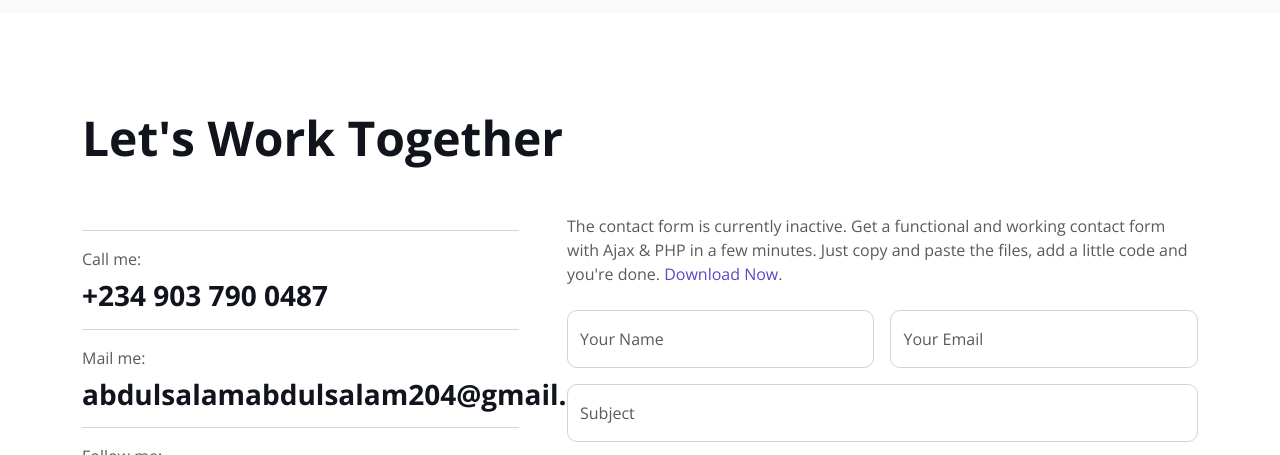
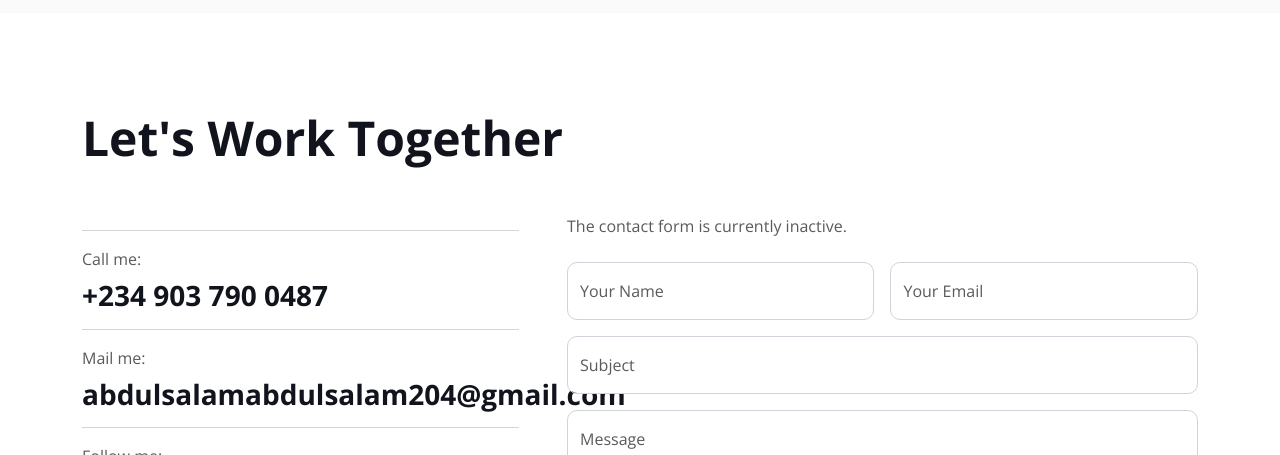
Before and after one commit to abdulsalam-create/portfolio, a plain HTML site: page index.html in a window 1280 px wide. Shown: the part 3865-4320 px from the top of the page. Drawn offline with nearby package versions, Linux system fonts and the light colour scheme.

Commit message:
Update index.html

```diff
--- a/index.html
+++ b/index.html
@@ -561,9 +561,7 @@
                     </div>
                 </div>
                 <div class="col-lg-7 col-md-6 wow fadeInUp" data-wow-delay="0.5s">
-                    <p class="mb-4">The contact form is currently inactive. Get a functional and working contact form
-                        with Ajax & PHP in a few minutes. Just copy and paste the files, add a little code and you're
-                        done. <a href="https://htmlcodex.com/contact-form">Download Now</a>.</p>
+                    <p class="mb-4">The contact form is currently inactive.</p>
                     <form>
                         <div class="row g-3">
                             <div class="col-md-6">
```
